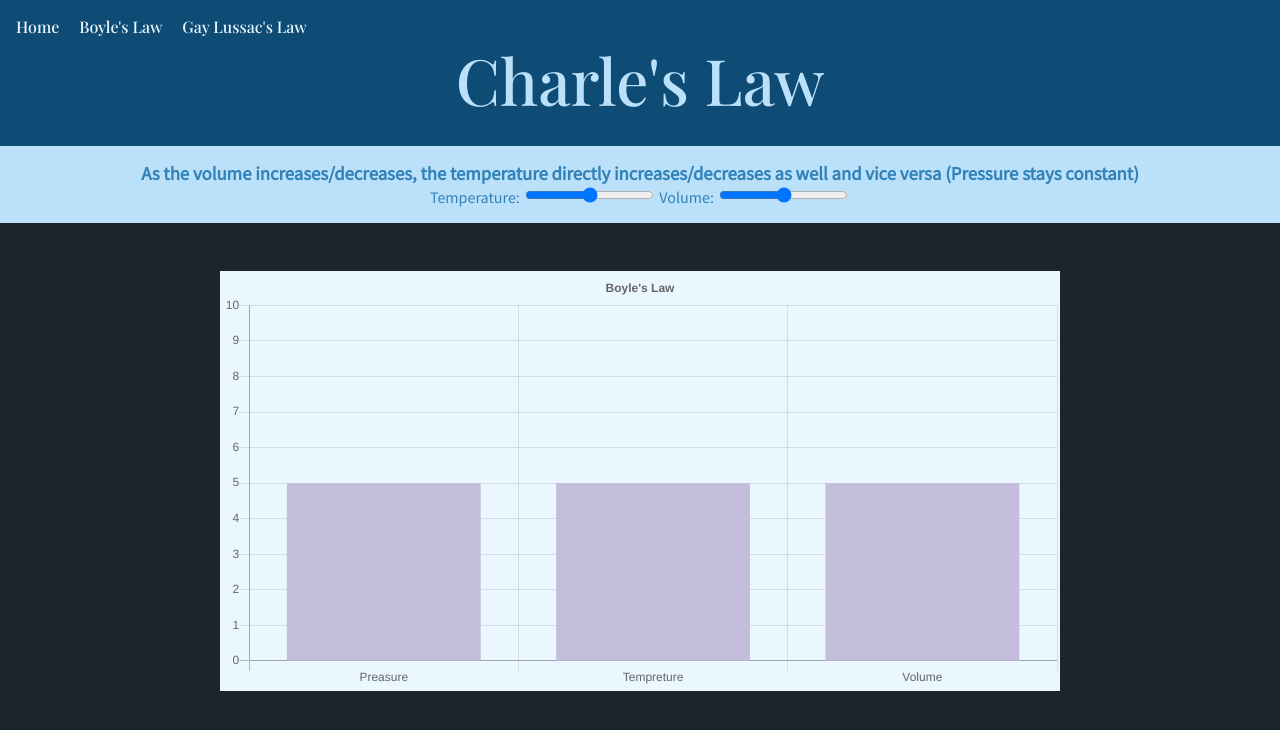
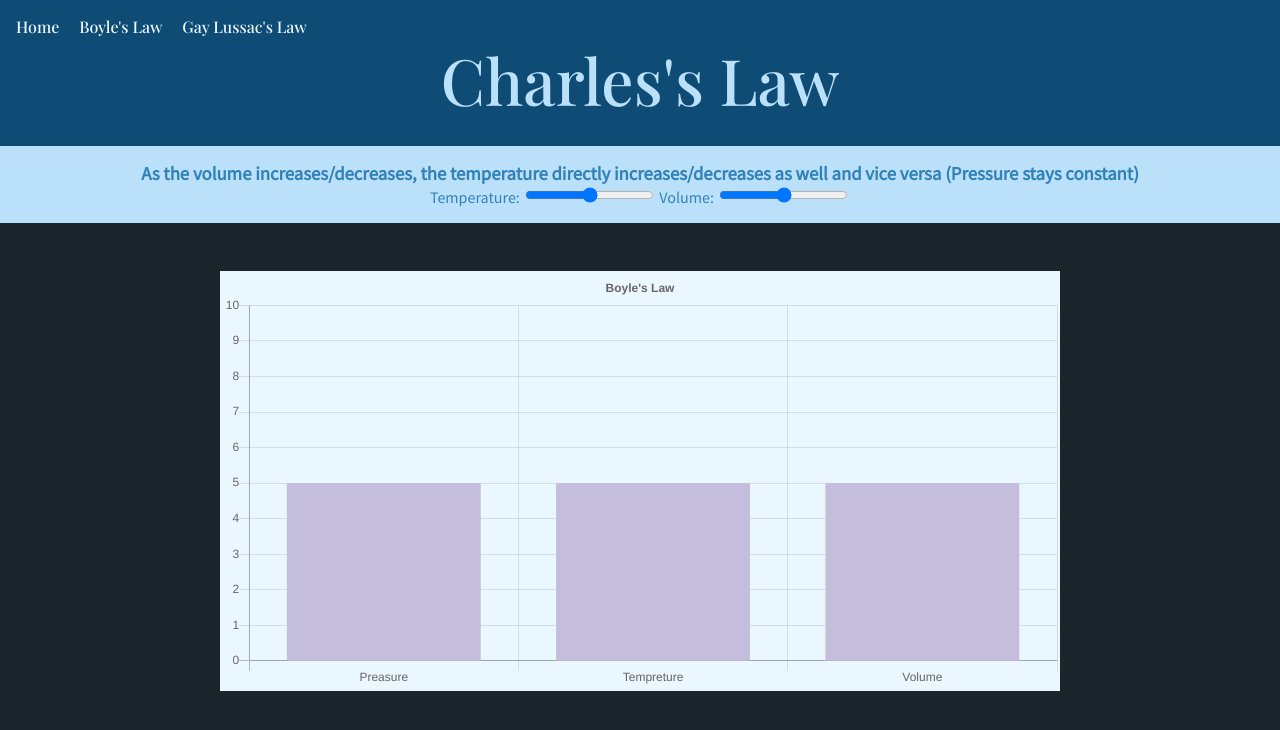
Before and after one commit to HasanChoudhary/GasLaws, a plain HTML site: page Charles.html in a window 1280 px wide. Drawn offline with nearby package versions, Linux system fonts and the light colour scheme.

Commit message:
Update Charles.html

```diff
--- a/Charles.html
+++ b/Charles.html
@@ -15,7 +15,7 @@
                 <a href="Boyle.html" class="linkToPages">Boyle's Law</a>
                 <a href="gayLussacs.html" class="linkToPages">Gay Lussac's Law</a>
             </div>
-            <h1 class = "headerTxt">Charle's Law</h1>
+            <h1 class = "headerTxt">Charles's Law</h1>
         </div>
         <div class = "defPlusInput">
             <h3 id="definition">As the volume increases/decreases, the temperature directly increases/decreases as well and vice versa (Pressure stays constant)</h2>
```
